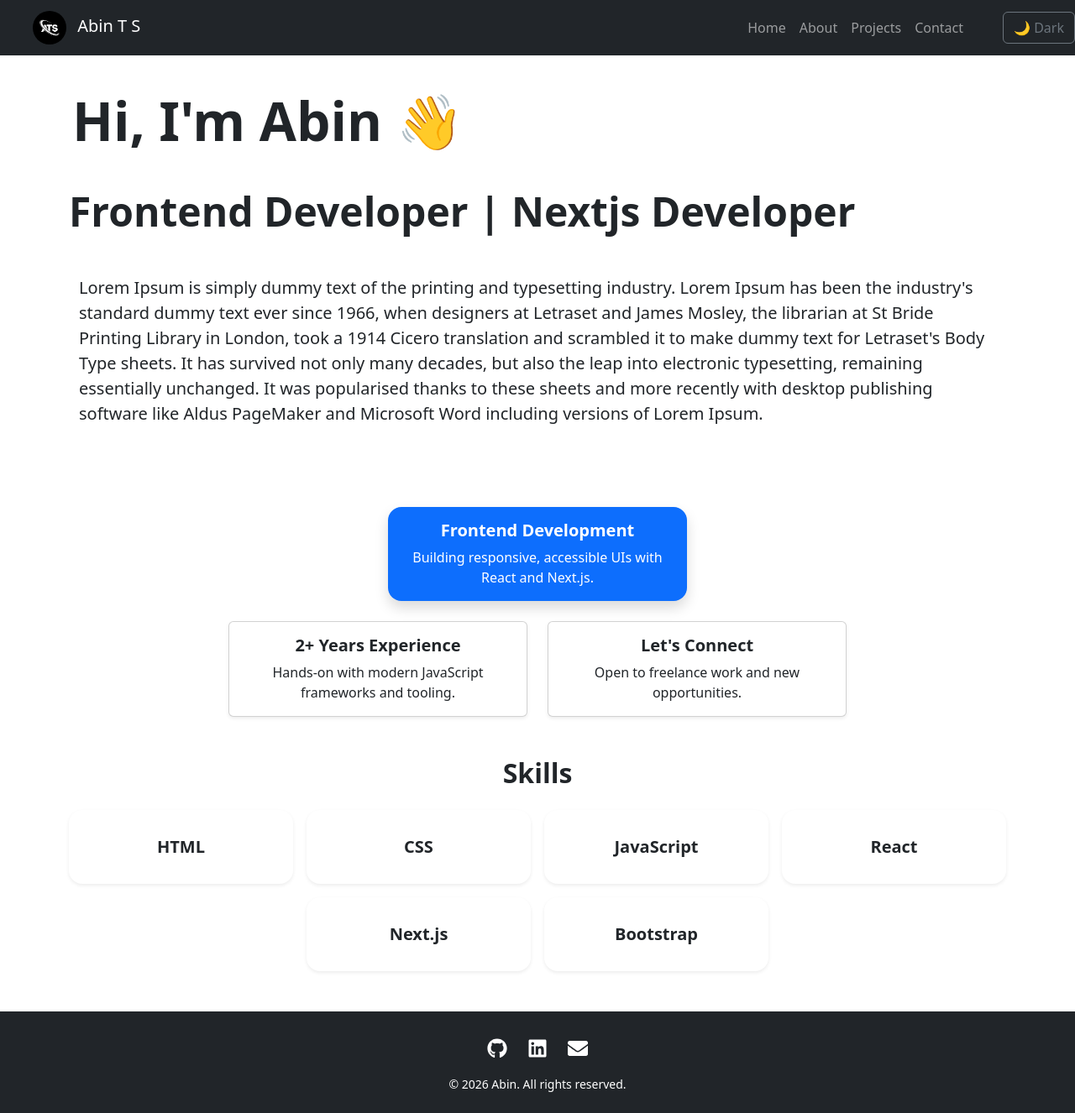
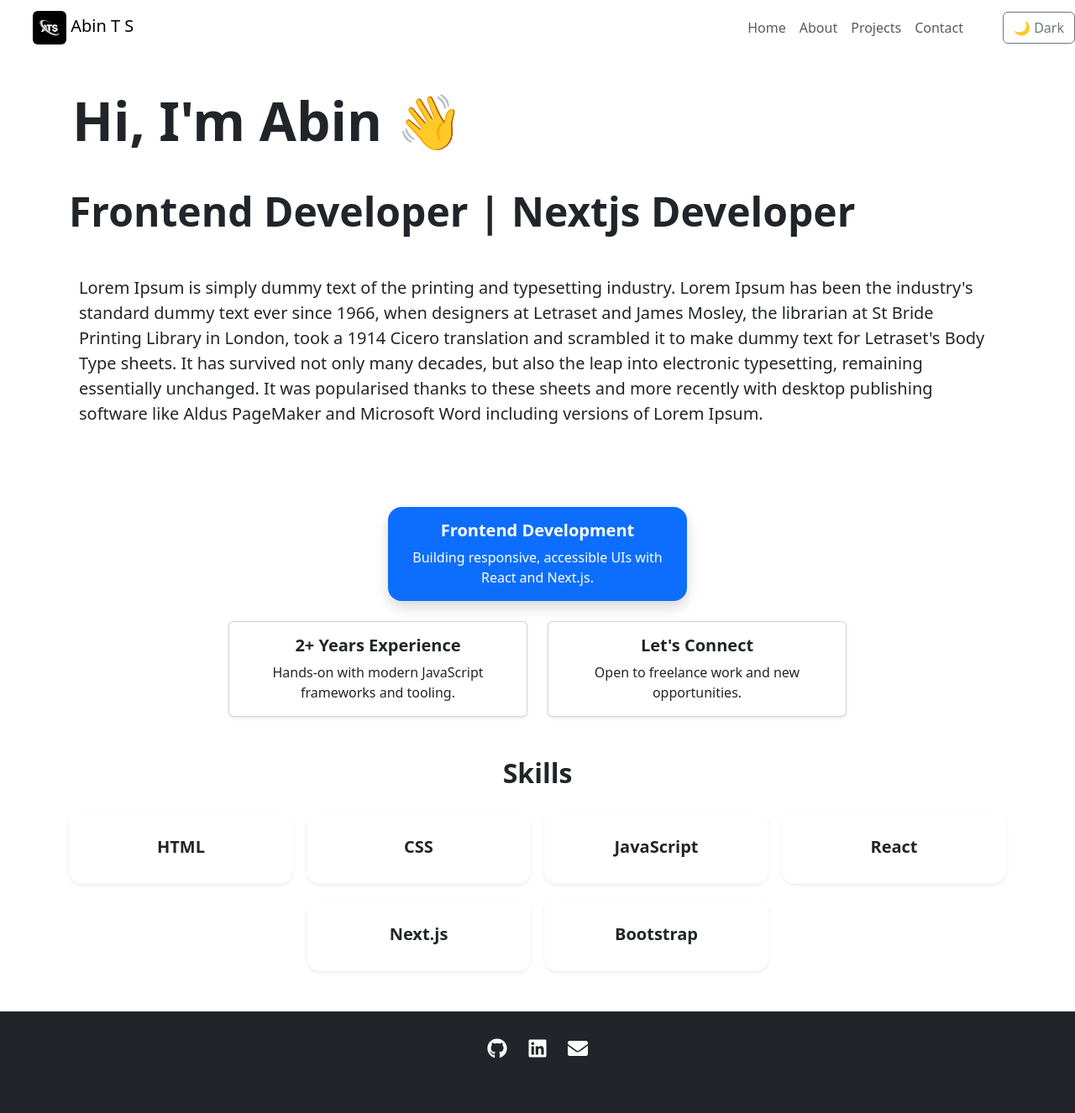
Before and after one commit to abints47/porfolio-nextjs-app, a Next.js app: page / in a window 1280 px wide. Shown: the whole page at 84% size. Built offline with nearby package versions, Linux system fonts and the light colour scheme.

Commit message:
Edited the Footer error in the project

```diff
--- a/app/layout.tsx
+++ b/app/layout.tsx
@@ -17,8 +17,8 @@
 });
 
 export const metadata: Metadata = {
-  title: "Create Next App",
-  description: "Generated by create next app",
+  title: "Portfolio",
+  description: "Welcome to my Nextjs site",
 };
 
 export default function RootLayout({
--- a/components/AppNavbar.tsx
+++ b/components/AppNavbar.tsx
@@ -9,11 +9,11 @@
 
 export default function AppNavbar() {
   return (
-    <Navbar bg="dark" variant="dark" expand="lg">
+    <Navbar expand="lg">
       <Container>
 
         <Navbar.Brand as={Link} href="/">
-        <Image src="/images.png" alt="logo" width={40} height={40} className="rounded-circle me-2" />   Abin T S</Navbar.Brand>
+        <Image src="/images.png" alt="logo" width={40} height={40} className="rounded" />   Abin T S</Navbar.Brand>
         <Navbar.Toggle aria-controls="main-navbar" />
         <Navbar.Collapse id="main-navbar">
           <Nav className="ms-auto">
--- a/components/Footer.tsx
+++ b/components/Footer.tsx
@@ -6,7 +6,7 @@
 
 export default function Footer() {
   return (
-    <footer className="bg-dark text-white mt-5 py-4">
+    <footer className="bg-dark mt-5 py-4">
       <Container className="text-center">
         <div className="d-flex justify-content-center gap-4 mb-3 fs-4">
           <a href="https://github.com/yourusername" target="_blank" rel="noopener noreferrer" className="text-white">
```
